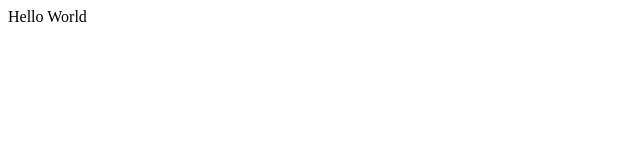
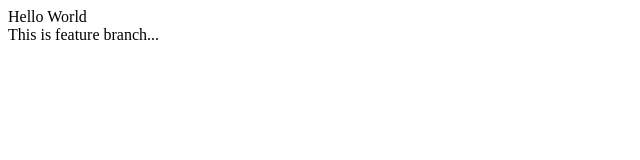
Before and after one commit to janakp2411/Inventory_Management, a plain HTML site: page index.html in a window 1280 px wide. Shown: the whole page, without its empty margins (0-640 px from the left). Drawn offline with Linux system fonts and the light colour scheme.

Commit message:
my test commit

```diff
--- a/index.html
+++ b/index.html
@@ -5,5 +5,6 @@
 </head>
 <body>
     <div>Hello World</div>
+    <div>This is feature branch...</div>
 </body>
 </html>
```
